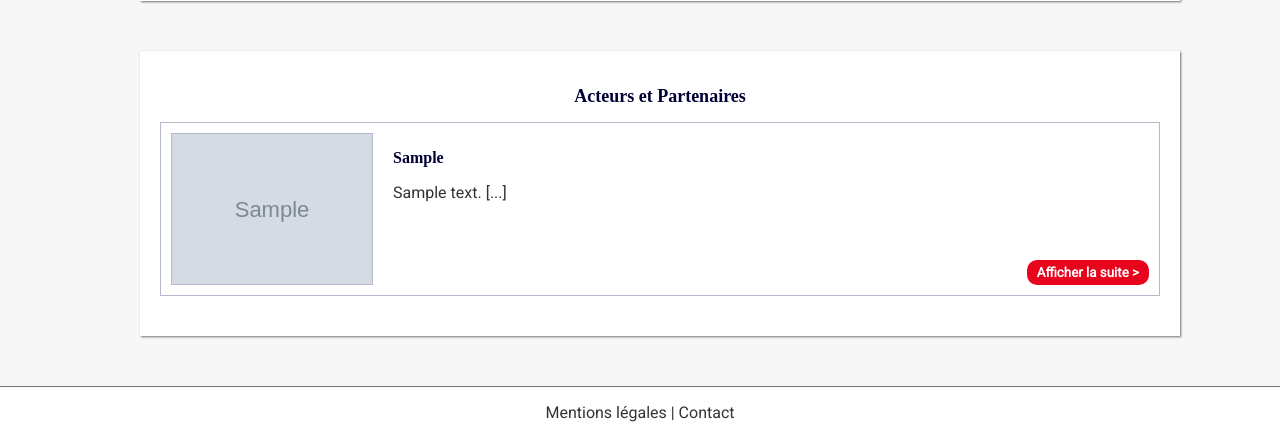
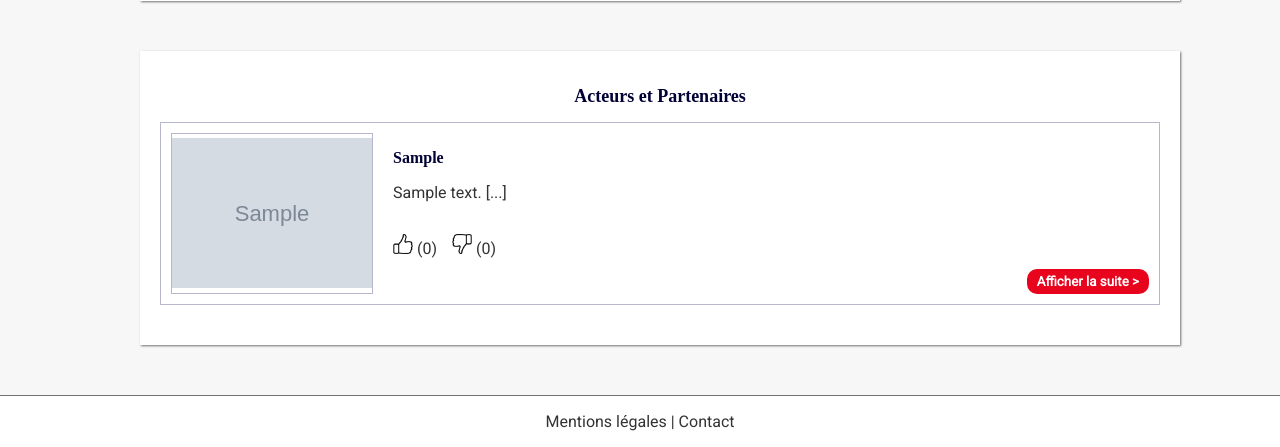
Before and after one commit to mdsrx/GBAF, a PHP site: page /partners.php in a window 1280 px wide. Shown: the part 675-1122 px from the top of the page. Before the commit the page ends 1097 px from the top, so only its background shows below. Run offline with PHP 8.4, Linux system fonts and the light colour scheme; the visitor is signed in with stand-in values (Sample User, id 1); tables that the repository leaves empty or names only in its code hold one stand-in row (values such as "Sample post"); grey boxes marked "Sample" are stand-in pictures.

Commit message:
Affichage votes
Affichage du nombre de votes (like/dislike) sur la page des partenaires

```diff
--- a/likes.php
+++ b/likes.php
@@ -53,7 +53,7 @@ if (isset($_GET['idacteur']) && isset($_GET['vote'])){
 			));
 		} else {
 			// l'utilisateur a déjà voté pour cet acteur
-			// si clic sur déjà voté, annulation du vote
+			// si même vote, annulation du vote
 			if ($resultat['vote'] == $vote)
 				$vote = 'novote';
 			$up_vote = $bdd->prepare('UPDATE votes SET vote = :vote WHERE id_user = :id_user AND id_acteur = :id_acteur');
--- a/partners.php
+++ b/partners.php
@@ -74,11 +74,35 @@ catch (Exception $e) {
 						// affichage de la description limitée à une phrase
 						echo '<p>' . substr(htmlspecialchars($donnees['description']), 0, strpos(htmlspecialchars($donnees['description']), ".", 1) + 1) . ' [...]</p>';
 
-						// affichage du nombe de likes / dislikes / commentaires
-						/*
-						** TO DO
-						*/
-
+						// affichage du nombe de likes / dislikes
+						$rep = $bdd->prepare('SELECT vote FROM votes WHERE id_acteur = ?');
+						$rep->execute(array($donnees['id_acteur']));
+						$nbrLikes = 0;
+						$nbrDislikes = 0;
+						while ($votes = $rep->fetch()) {
+							// comptage du nbr de likes et dislikes
+							if ($votes['vote'] == 'like')
+								$nbrLikes++;
+							else if ($votes['vote'] == 'dislike')
+								$nbrDislikes++;
+						}
+						$rep->closeCursor();
+						?>
+						<div class="likes_display">
+							<div class="vote">
+								<p>
+									<img src="img/like.png" alt="Icône J'aime"/>
+									(<?php echo $nbrLikes; ?>)
+								</p>
+							</div>
+							<div class="vote">
+								<p>
+									<img src="img/dislike.png" alt="Icône Je n'aime pas"/>
+									(<?php echo $nbrDislikes; ?>)
+								</p>
+							</div>
+						</div>
+						<?php
 						// affichage du lien vers la page partner
 						echo '<button class="button"><a href="partner.php?id=' . $donnees['id_acteur'] . '">Afficher la suite ></a></button></div>';
 
--- a/style.css
+++ b/style.css
@@ -320,7 +320,7 @@ li .button {
 	text-align: center;
 }
 
-.likes img {
+.likes_display img, .likes img {
 	border: none;
 	width: 20px;
 }
@@ -333,6 +333,11 @@ li .button {
 	display: inline-block;
 }
 
-.likes .vote:first-child {
+.likes_display .vote:first-child, .likes .vote:first-child {
 	margin-right: 15px;
 }
+
+.likes_display {
+	display: flex;
+	margin:0;
+}
```
